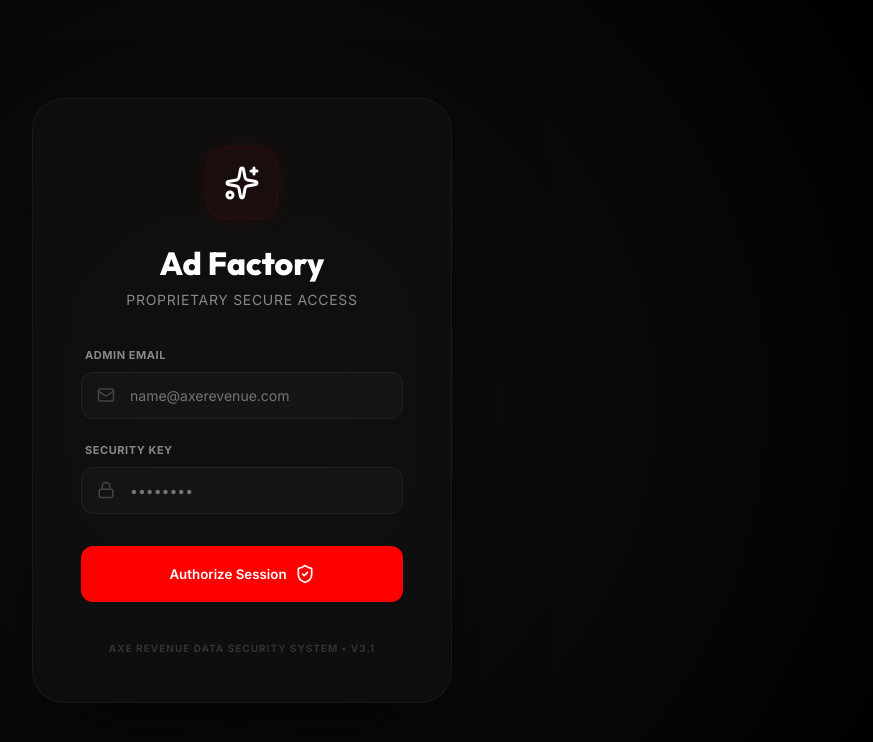
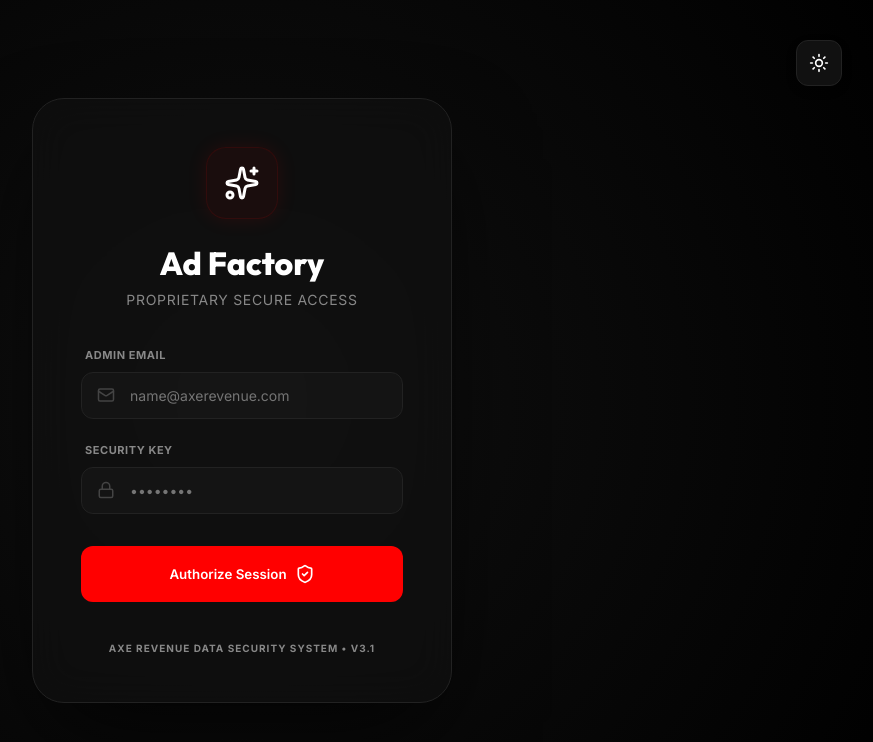
Before and after one commit to FelixNZD/ad-factory, a React (Vite) app: page / in a window 1280 px wide. Shown: the top 742 px of the page, without its empty margins (398-1271 px from the left). Built offline with nearby package versions, Linux system fonts and the light colour scheme.

Commit message:
Add light/dark mode toggle feature

```diff
--- a/src/App.jsx
+++ b/src/App.jsx
@@ -68,7 +68,7 @@ function App() {
     };
 
     if (!isAuthenticated) {
-        return <Login onLogin={handleLogin} />;
+        return <Login onLogin={handleLogin} theme={theme} toggleTheme={toggleTheme} />;
     }
 
     return (
--- a/src/components/Generator.jsx
+++ b/src/components/Generator.jsx
@@ -297,7 +297,7 @@ const Generator = ({ onComplete, setActiveTab, prefill, onClearPrefill }) => {
                                                 backgroundColor: '#000',
                                                 borderRadius: '12px',
                                                 overflow: 'hidden',
-                                                border: '1px solid #222'
+                                                border: '1px solid var(--border-color)'
                                             }}>
                                                 <video src={task.result?.videoUrl} controls poster={imagePreview} style={{ width: '100%', height: '100%', objectFit: 'contain' }} />
                                             </div>
--- a/src/components/Login.jsx
+++ b/src/components/Login.jsx
@@ -1,10 +1,10 @@
 import React, { useState } from 'react';
-import { Lock, Mail, Loader2, Sparkles, AlertCircle, ShieldCheck } from 'lucide-react';
+import { Lock, Mail, Loader2, Sparkles, AlertCircle, ShieldCheck, Sun, Moon } from 'lucide-react';
 
 const ADMIN_EMAILS = ['felix@axerevenue.com', 'jack@axerevenue.com'];
 const ADMIN_PASSWORD = 'AxeRev99@@';
 
-const Login = ({ onLogin }) => {
+const Login = ({ onLogin, theme, toggleTheme }) => {
     const [email, setEmail] = useState('');
     const [password, setPassword] = useState('');
     const [isLoading, setIsLoading] = useState(false);
@@ -31,18 +31,43 @@ const Login = ({ onLogin }) => {
             display: 'flex',
             alignItems: 'center',
             justifyContent: 'center',
-            background: 'radial-gradient(circle at center, #111 0%, #000 100%)',
-            padding: '20px'
+            backgroundColor: 'var(--bg-color)',
+            background: theme === 'dark'
+                ? 'radial-gradient(circle at center, #111 0%, #000 100%)'
+                : 'radial-gradient(circle at center, #ffffff 0%, #f8f9fa 100%)',
+            padding: '20px',
+            position: 'relative'
         }}>
+            <button
+                onClick={toggleTheme}
+                style={{
+                    position: 'absolute',
+                    top: '40px',
+                    right: '40px',
+                    padding: '12px',
+                    borderRadius: '12px',
+                    backgroundColor: 'var(--surface-color)',
+                    border: '1px solid var(--border-color)',
+                    color: 'var(--text-color)',
+                    cursor: 'pointer',
+                    display: 'flex',
+                    alignItems: 'center',
+                    justifyContent: 'center',
+                    boxShadow: '0 4px 12px rgba(0,0,0,0.1)'
+                }}
+            >
+                {theme === 'dark' ? <Sun size={20} /> : <Moon size={20} />}
+            </button>
+
             <div className="card animate-slide-up" style={{
                 width: '100%',
                 maxWidth: '420px',
                 padding: '48px',
-                backgroundColor: 'rgba(17, 17, 17, 0.6)',
+                backgroundColor: theme === 'dark' ? 'rgba(17, 17, 17, 0.6)' : 'rgba(255, 255, 255, 0.8)',
                 backdropFilter: 'blur(20px)',
                 borderRadius: '32px',
-                border: '1px solid rgba(255, 255, 255, 0.05)',
-                boxShadow: '0 40px 100px -20px rgba(0, 0, 0, 0.8)'
+                border: '1px solid var(--border-color)',
+                boxShadow: theme === 'dark' ? '0 40px 100px -20px rgba(0, 0, 0, 0.8)' : '0 40px 100px -20px rgba(0, 0, 0, 0.1)'
             }}>
                 <div style={{ textAlign: 'center', marginBottom: '40px' }}>
                     <div style={{
@@ -126,7 +151,7 @@ const Login = ({ onLogin }) => {
                 </form>
 
                 <div style={{ textAlign: 'center', marginTop: '40px', display: 'flex', flexDirection: 'column', gap: '8px' }}>
-                    <p style={{ fontSize: '10px', color: '#333', fontWeight: '800', letterSpacing: '0.1em' }}>
+                    <p style={{ fontSize: '10px', color: 'var(--text-muted)', fontWeight: '800', letterSpacing: '0.1em' }}>
                         AXE REVENUE DATA SECURITY SYSTEM • V3.1
                     </p>
                 </div>
--- a/src/styles/index.css
+++ b/src/styles/index.css
@@ -43,6 +43,7 @@ body {
     font-family: 'Inter', system-ui, -apple-system, sans-serif;
     -webkit-font-smoothing: antialiased;
     -moz-osx-font-smoothing: grayscale;
+    transition: background-color 0.3s ease, color 0.3s ease;
 }
 
 h1,
@@ -58,6 +59,7 @@ h4,
     display: flex;
     min-height: 100vh;
     background-color: var(--bg-color);
+    transition: background-color 0.3s ease;
 }
 
 .main-content {
@@ -181,7 +183,7 @@ h4,
     border: 1px solid var(--border-color);
     border-radius: 16px;
     padding: 24px;
-    transition: all 0.2s ease;
+    transition: all 0.2s ease, background-color 0.3s ease, border-color 0.3s ease;
 }
 
 .card:hover {
```
